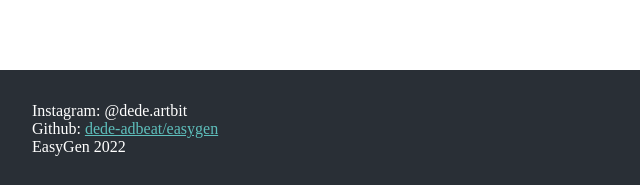
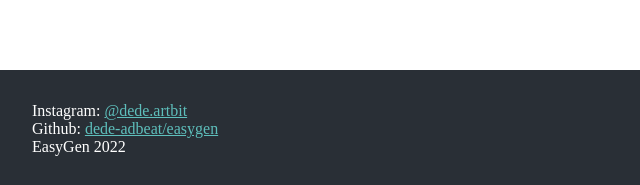
Before and after one commit to dede-amdp/easygen, a plain HTML site: page index.html in a window 1280 px wide. Shown: the part 1158-1343 px from the top of the page, 0-640 px from the left. Drawn offline with Linux system fonts and the light colour scheme.

Commit message:
modified index.html

```diff
--- a/index.html
+++ b/index.html
@@ -58,7 +58,7 @@
         The supported files for now are <substitute id="supported"></substitute> but others may be added in the future.
         </p>
     </div>
-    <div class="footer">Instagram: @dede.artbit<br>Github: <a
+    <div class="footer">Instagram: <a href="https://www.instagram.com/dede.artbit/">@dede.artbit</a><br>Github: <a
             href="https://github.com/dede-amdp/easygen">dede-adbeat/easygen</a><br>EasyGen 2022</div>
 </body>
 <script src="read_file.js"></script>
```
